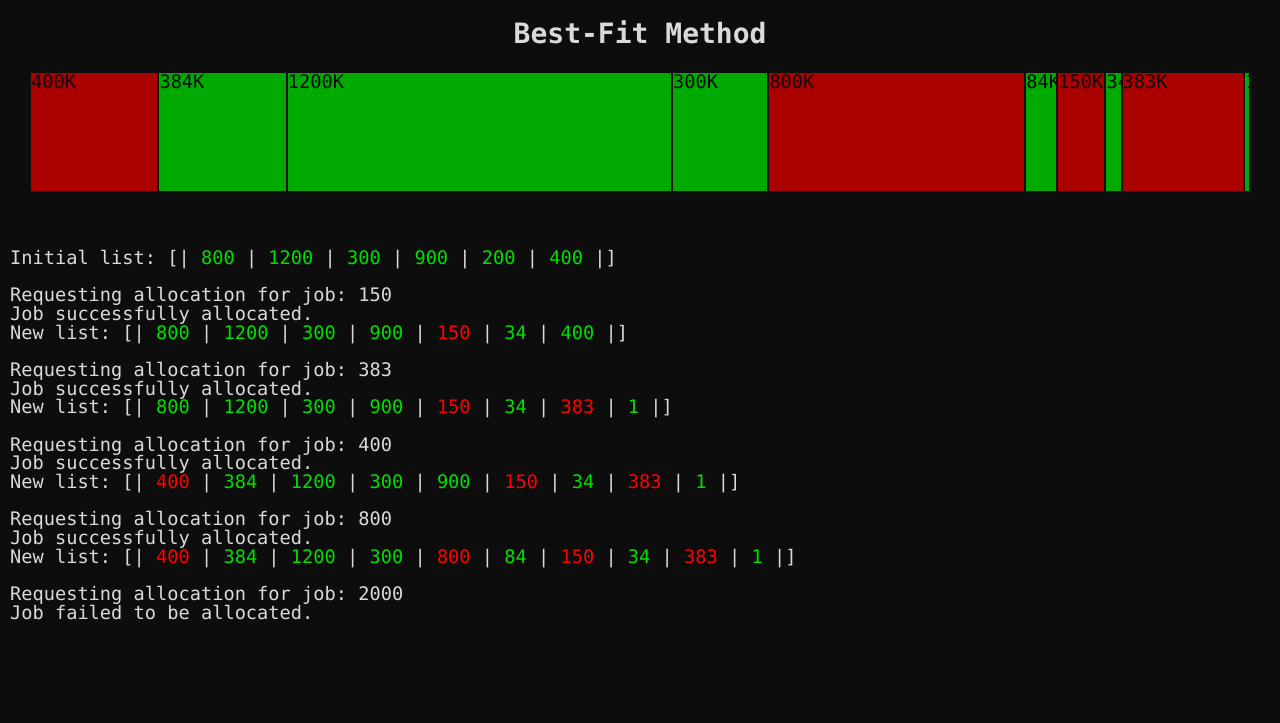
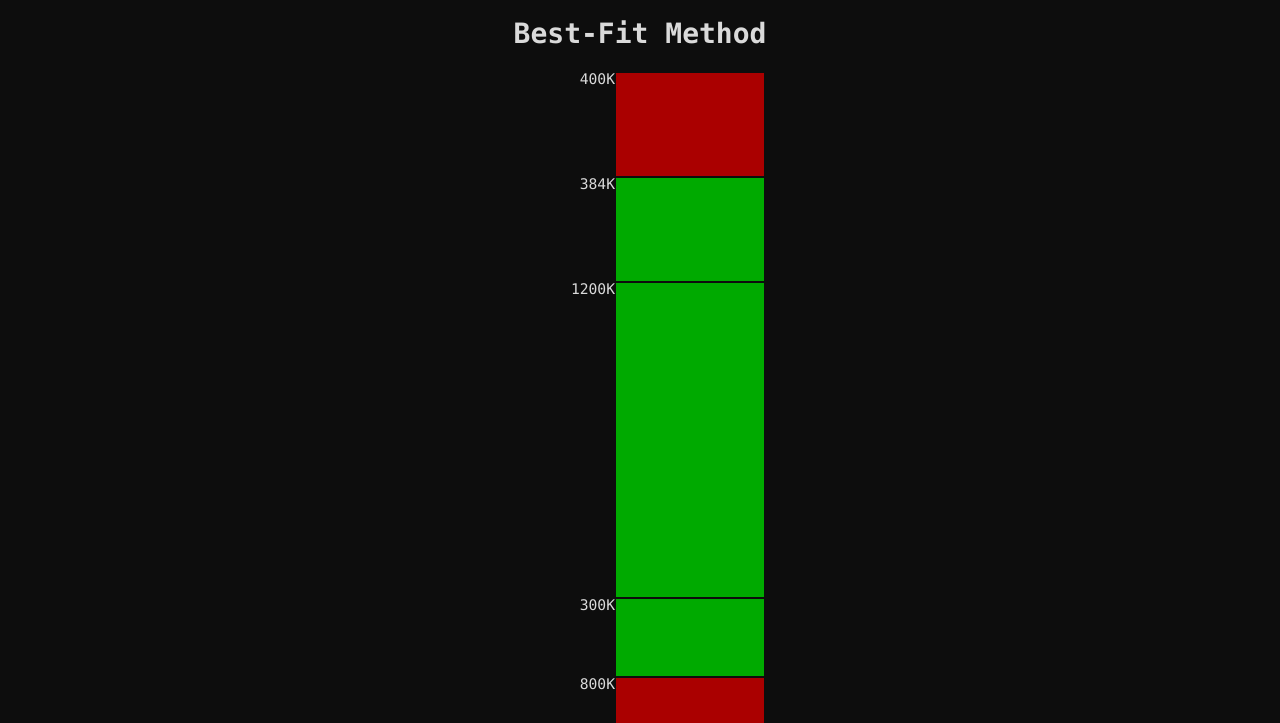
Before and after one commit to JamieGoodson/memory-management-simulator, a plain HTML site: page index.html in a window 1280 px wide. Shown: the part 77-800 px from the top of the page. Drawn offline with Linux system fonts and the light colour scheme.

Commit message:
Memory display switched to vertical orientation

```diff
--- a/index.html
+++ b/index.html
@@ -19,17 +19,35 @@
 		font-size: 14pt;
 	}
 
-	#memory {
-		height: 120px;
+	#memoryContainer {
 		margin: 20px;
+		margin-left: auto;
+		margin-right: auto;
+		height: 1000px;
+		width: 250px;
+		font-size: 11pt;
 	}
 
+	#memory {
+		float: right;
+		width: 150px;
+		height: 100%;
+	}
+
+	#memoryLabels {
+		float: left;
+		width: 100px;
+		height: 100%;
+		text-align: right;
+	}
+
+
 	#block {
-		display: inline-block;
 		box-sizing: border-box;
 		border: 1px solid #0D0D0D;
 		height: 100%;
 		color: #0D0D0D;
+		padding: 2px;
 	}
 
 	.available {
@@ -44,14 +62,18 @@
 <body>
 <center><h1>Memory Management</h1><h2>Best-Fit Method</h2></center>
 
-<div id="memory"></div>
+<div id="memoryContainer">
+	<div id="memory"></div>
+	<div id="memoryLabels"></div>
+</div>
 
 <br /><br />
 <div id="logBox"></div>
 
 <script>
 var logBox = document.getElementById("logBox");
-var memoryDiv = document.getElementById("memory")
+var memoryDiv = document.getElementById("memory");
+var memoryLabelsDiv = document.getElementById("memoryLabels");
 
 var memControlBlockSize = 16;
 
@@ -158,20 +180,28 @@ function Heap() {
 	this.repaint = function() {
 		block = this.head;
 		memoryDiv.innerHTML = "";
+		memoryLabelsDiv.innerHTML = "";
 
 		while (block != null) {
-			width = ((block.size/heap.size)*100);
+			height = ((block.size/heap.size)*100);
 			if (block.fromPartition) {
-				width += (memControlBlockSize/heap.size)*100;
+				height += (memControlBlockSize/heap.size)*100;
 			};
 
-			var span = document.createElement("span");
-			span.style.width = (width + "%");
-			span.setAttribute("id", "block");
-			span.innerHTML = block.size + "K";
+			// Create div block element
+			divBlock = document.createElement("div");
+			divBlock.style.height = (height + "%");
+			divBlock.setAttribute("id", "block");
+			//divBlock.innerHTML = block.size + "K";
 
-			if (block.available) {span.className = "available"} else {span.className = "unavailable"};
-			memoryDiv.appendChild(span);
+			// Create div label element
+			divLabel = document.createElement("div");
+			divLabel.style.height = (height + "%");
+			divLabel.innerHTML = block.size + "K";
+			memoryLabelsDiv.appendChild(divLabel);
+
+			if (block.available) {divBlock.className = "available"} else {divBlock.className = "unavailable"};
+			memoryDiv.appendChild(divBlock);
 			block = block.next;
 		};
 	};
```
